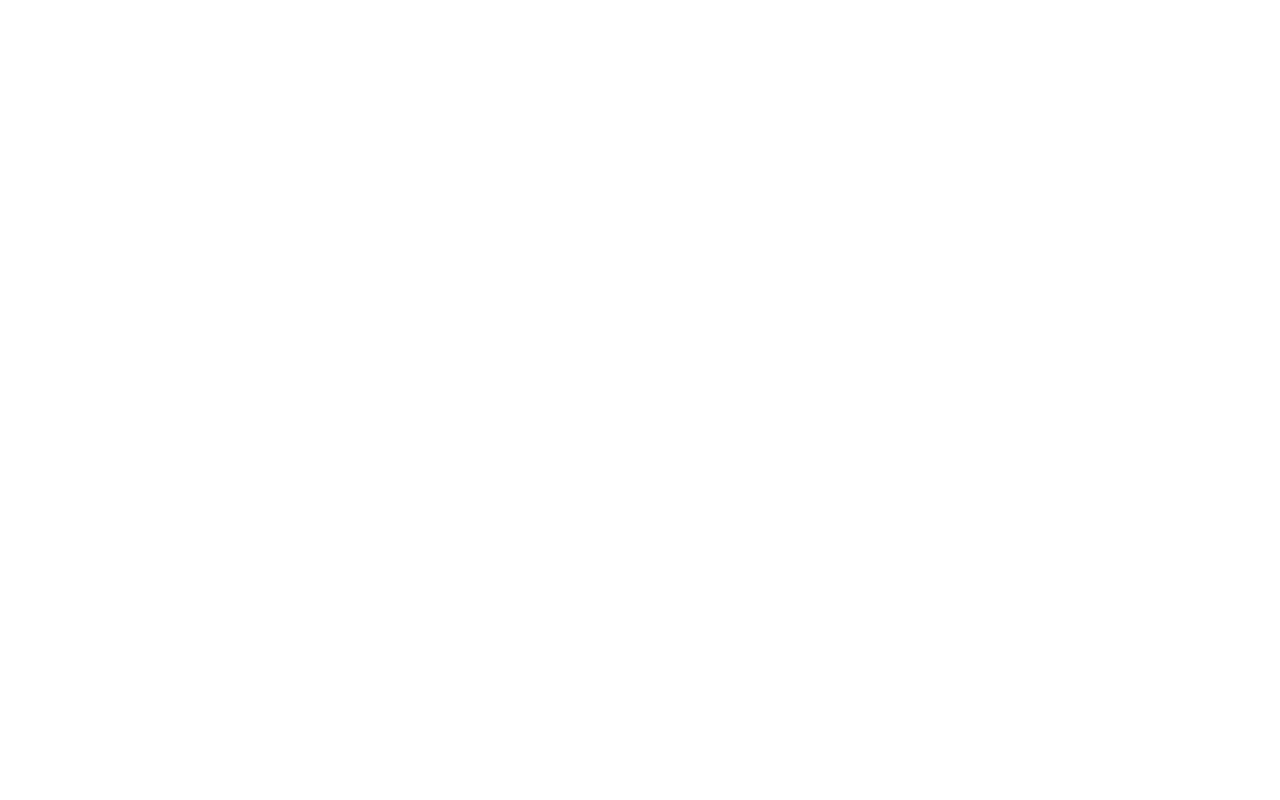
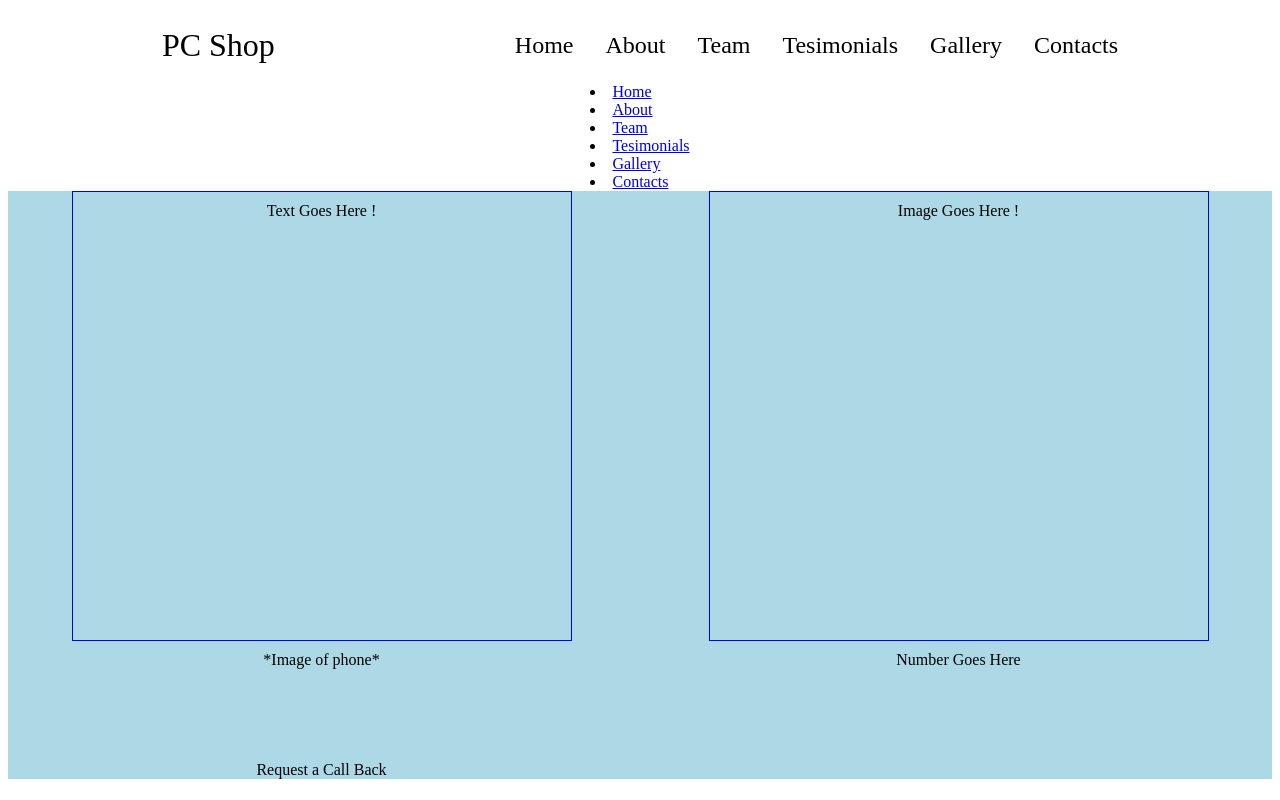
Before and after one commit to KeamogetsweMokoka/PCBuyer, a plain HTML site: page index.html in a window 1280 px wide. Drawn offline with Linux system fonts and the light colour scheme.

Commit message:
basics # 1
Adding the nav bar and home section.
Still need work

```diff
--- a/index.html
+++ b/index.html
@@ -3,9 +3,49 @@
 <head>
     <meta charset="UTF-8">
     <meta name="viewport" content="width=device-width, initial-scale=1.0">
-    <title>Document</title>
+    <title>PC Shop</title>
+    <link rel="stylesheet" href="styles.css">
+    <link rel="stylesheet" href="mediaQuery.css">
 </head>
 <body>
-
+    <nav id="desktop-nav">
+        <div class="logo">PC Shop</div>
+        <div>
+            <ul class="nav-links">
+                <li><a href="#home"></a>Home</li>
+                <li><a href="#about"></a>About</li>
+                <li><a href="#team"></a>Team</li>
+                <li><a href="#tesimonials"></a>Tesimonials</li>
+                <li><a href="#gallery"></a>Gallery</li>
+                <li><a href="#contacts"></a>Contacts</li>
+            </ul>
+        </div>
+    </nav>
+    <nav id="hamburger-nav">
+        <div class="hamburger-menu">
+            <div class="hamburger-icon" onclick="toggleMenu()">
+                <span></span>
+                <span></span>
+                <span></span>
+            </div>
+            <div class="menu-links">
+                <li><a href="#home" onclick="Toggle()">Home</a></li>
+                <li><a href="#about" onclick="Toggle()">About</a></li>
+                <li><a href="#team" onclick="Toggle()">Team</a></li>
+                <li><a href="#tesimonials" onclick="Toggle()">Tesimonials</a></li>
+                <li><a href="#gallery" onclick="Toggle()">Gallery</a></li>
+                <li><a href="#contacts" onclick="Toggle()">Contacts</a></li>
+            </div>
+        </div>
+    </nav>
+    <section id="home">
+        <div class="home-container">
+            <div class="grid-item-1">Text Goes Here !</div>
+            <div class="grid-item-1"> Image Goes Here !</div>
+            <div class="grid-item-2">*Image of phone*</div>
+            <div class="grid-item-2">Number Goes Here</div>
+            <div class="grid-item-2">Request a Call Back</div>
+        </div>
+    </section>
 </body>
 </html>
--- /dev/null
+++ b/mediaQuery.css
@@ -0,0 +1 @@
+mediaQuery.css
--- a/styles.css
+++ b/styles.css
@@ -0,0 +1,41 @@
+nav,
+.nav-links{
+    display: flex;
+}
+nav{
+    justify-content: center ;
+    align-items: center;
+    height: 50%;
+}
+.nav-links{
+    gap: 2rem;
+    list-style: none;
+    font-size: 1.5rem;
+}
+.logo{
+    font-size: 2rem;
+    padding-right: 200px;
+}
+
+/* Home section */
+
+.home-container{
+    display: grid;
+    grid-template-columns: 500px 500px;
+    grid-template-rows: 450px 100px;
+    gap: 10px;
+    background-color: lightblue;
+    justify-content: space-around;
+}
+.grid-item-1{
+    text-align: center;
+    padding: 10px;
+    border: 1px solid blue;
+}
+.grid-item-2{
+    grid-template-columns: 500px;
+    grid-template-rows: 100px 100px 100px;
+    align-items: center;
+    text-align: center;
+
+}
```
